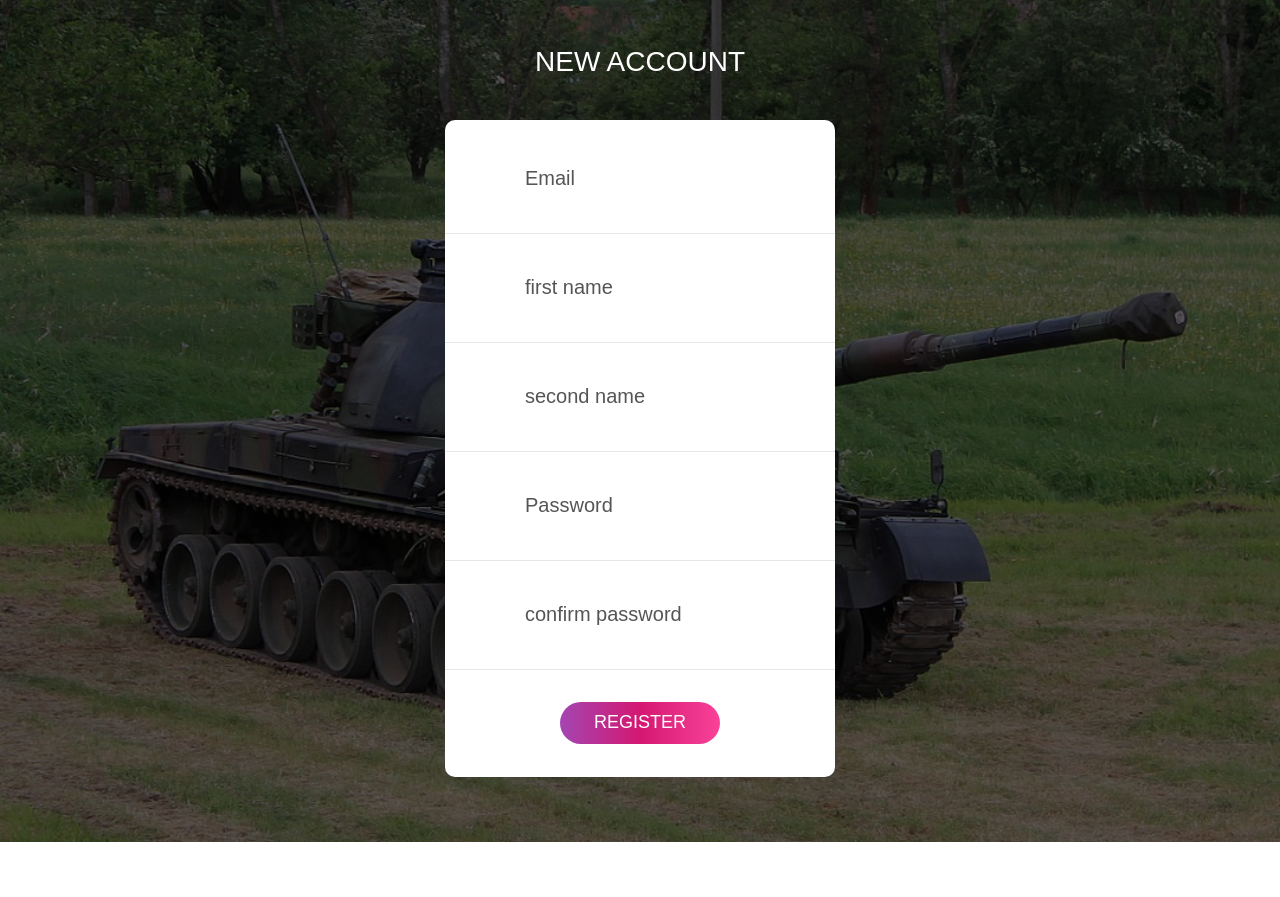
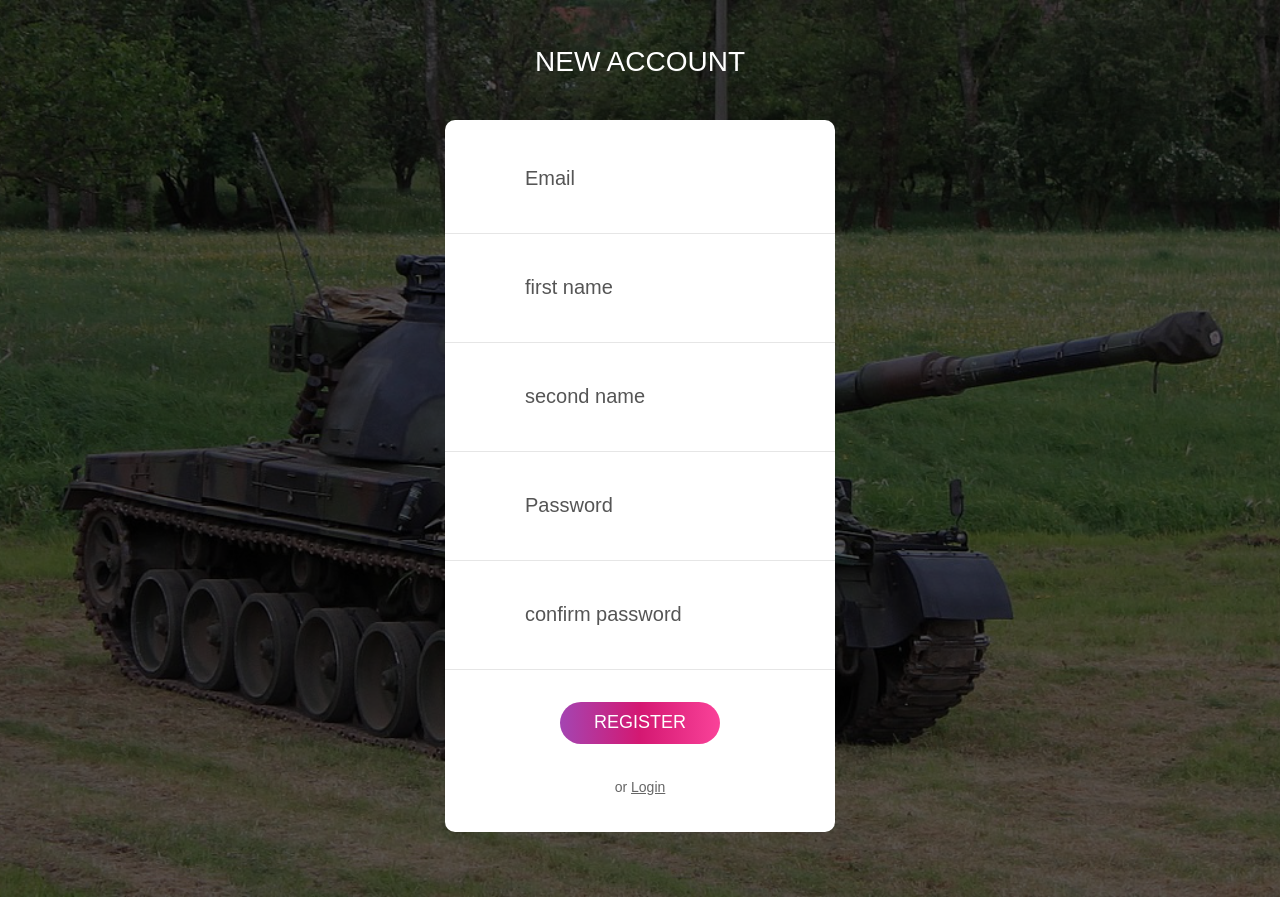
Before and after one commit to Sylvain-Lechaire/projetWeb, a PHP site: page /View/Register.php in a window 1280 px wide. Before the commit the page ends 842 px from the top, so only its background shows below. Run offline with PHP 8.4, Linux system fonts and the light colour scheme; some libraries are stand-ins or nearby versions.

Commit message:
Added or register and or login in login and register .php

```diff
--- a/Source Code/View/Login.php
+++ b/Source Code/View/Login.php
@@ -2,7 +2,7 @@
 /*
 Projet: Tank&Cio
 Author: Ethann Schneider
-Version: 1.0.1
+Version: 1.1.1
 date: 04.02.22
 */
 
@@ -41,6 +41,9 @@ if(isset($_SESSION['username']) && isset($_SESSION['password'])){
 					<div class="container-login100-form-btn m-t-32">
 						<button class="login100-form-btn">Login</button>
 					</div>
+                    <div class="container-login100-form-btn m-t-32">
+                        <p>or <a href="Register.php"> Register</a></p>
+                    </div>
 				</form>
 			</div>
 		</div>
--- a/Source Code/View/Register.php
+++ b/Source Code/View/Register.php
@@ -2,7 +2,7 @@
 /*
 Projet: Tank&Cio
 Author: Ethann Schneider
-Version: 1.0.1
+Version: 1.1.1
 date: 04.02.22
 */
 
@@ -63,6 +63,9 @@ if(isset($_SESSION['username']) && isset($_SESSION['password'])){
 					<div class="container-login100-form-btn m-t-32">
 						<button onclick="return Validate()" class="login100-form-btn">Register</button>
 					</div>
+                    <div class="container-login100-form-btn m-t-32">
+                        <p>or <a href="Login.php"> Login</a></p>
+                    </div>
 				</form>
 			</div>
 		</div>
--- a/documentation/documentation installation serveur.txt
+++ b/documentation/documentation installation serveur.txt
@@ -31,6 +31,7 @@ sudo nano /etc/apache2/sites-available/<siteName>.conf
         CustomLog ${APACHE_LOG_DIR}/access.log combined
 </VirtualHost>
 #end of file
+
 #dns registration
 #<siteName>        3600 IN A  <serverIp>
 #www.<siteName>    3600 IN A  <serverIp>
```
